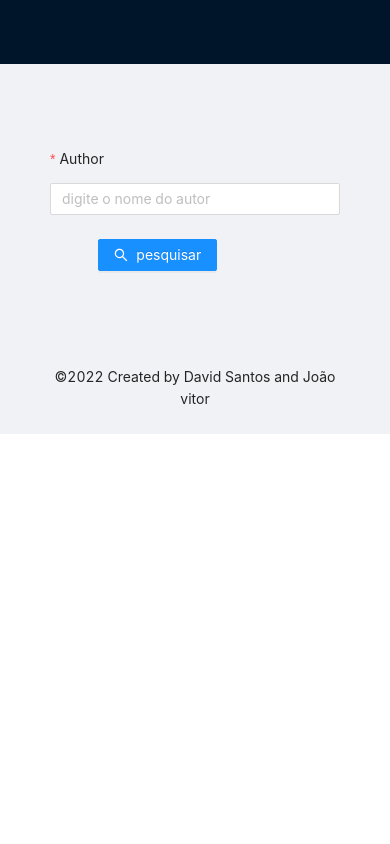
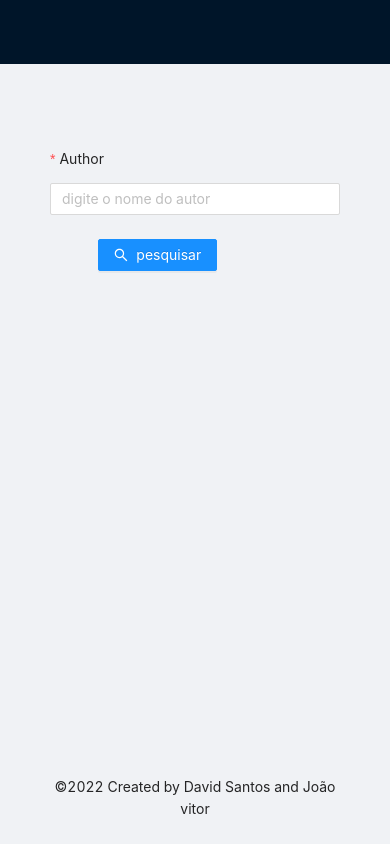
Before and after one commit to daviddevolin/miniprojeto, a Next.js app: page / in a window 390 px wide. Built offline with nearby package versions, Linux system fonts and the light colour scheme.

Commit message:
deixando página responsiva

```diff
--- a/pages/index.js
+++ b/pages/index.js
@@ -34,7 +34,7 @@ export default function Search(){
     };
     return(
         <div>
-            <Layout className="layout">
+            <Layout className="layout" style={{minHeight:'100vh'}}>
                 <Header>
                     <div className="logo" />
                     <Menu
```
